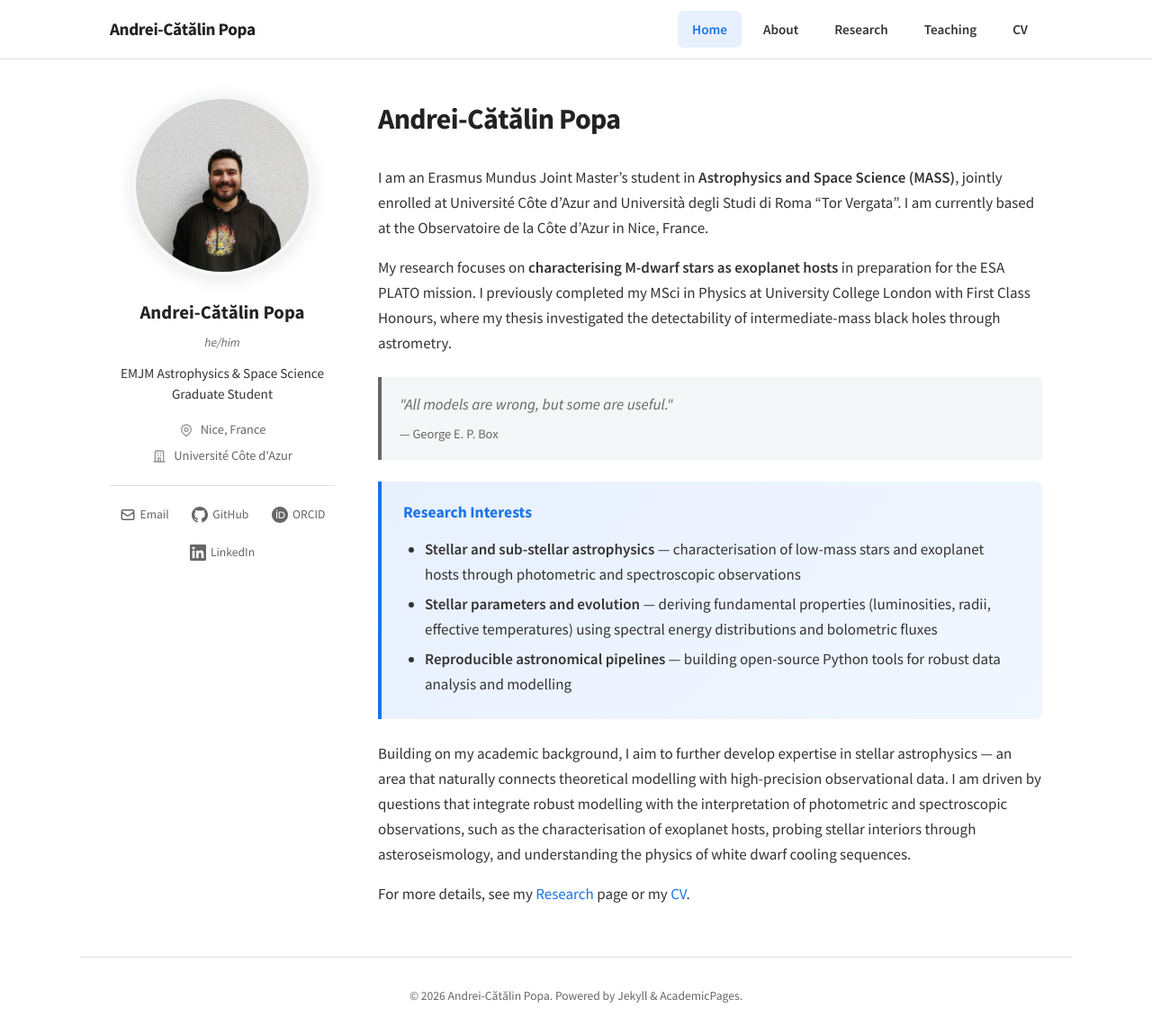
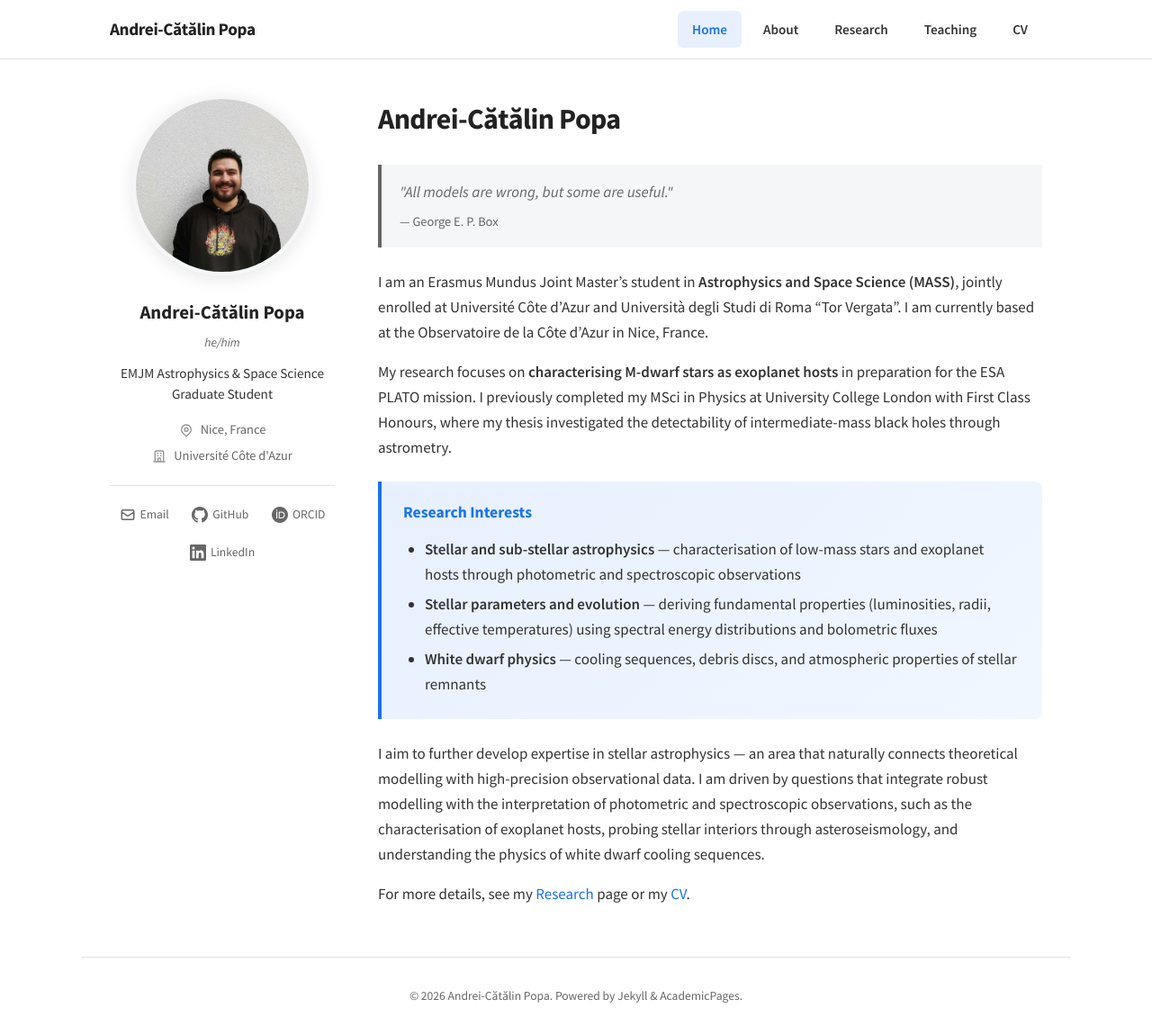
Before and after one commit to acpopa/acpopa.github.io, a Jekyll site: the page built from index.md, in a window 1280 px wide and 1150 px high. Shown: the whole window at 90% size. Built offline with Jekyll 4.4.1, drawn with Linux system fonts in a browser that asks for light colours.

Commit message:
Update index.md

```diff
--- a/index.md
+++ b/index.md
@@ -5,24 +5,24 @@ title: "Home"
 
 # Andrei-Cătălin Popa
 
-I am an Erasmus Mundus Joint Master's student in **Astrophysics and Space Science (MASS)**, jointly enrolled at Université Côte d'Azur and Università degli Studi di Roma "Tor Vergata". I am currently based at the Observatoire de la Côte d'Azur in Nice, France.
-
-My research focuses on **characterising M-dwarf stars as exoplanet hosts** in preparation for the ESA PLATO mission. I previously completed my MSci in Physics at University College London with First Class Honours, where my thesis investigated the detectability of intermediate-mass black holes through astrometry.
-
 <div class="quote-box">
 "All models are wrong, but some are useful."
 <div class="attribution">— George E. P. Box</div>
 </div>
+
+I am an Erasmus Mundus Joint Master's student in **Astrophysics and Space Science (MASS)**, jointly enrolled at Université Côte d'Azur and Università degli Studi di Roma "Tor Vergata". I am currently based at the Observatoire de la Côte d'Azur in Nice, France.
+
+My research focuses on **characterising M-dwarf stars as exoplanet hosts** in preparation for the ESA PLATO mission. I previously completed my MSci in Physics at University College London with First Class Honours, where my thesis investigated the detectability of intermediate-mass black holes through astrometry.
 
 <div class="highlight-box">
 <h3>Research Interests</h3>
 <ul>
 <li><strong>Stellar and sub-stellar astrophysics</strong> — characterisation of low-mass stars and exoplanet hosts through photometric and spectroscopic observations</li>
 <li><strong>Stellar parameters and evolution</strong> — deriving fundamental properties (luminosities, radii, effective temperatures) using spectral energy distributions and bolometric fluxes</li>
-<li><strong>Reproducible astronomical pipelines</strong> — building open-source Python tools for robust data analysis and modelling</li>
+<li><strong>White dwarf physics</strong> — cooling sequences, debris discs, and atmospheric properties of stellar remnants</li>
 </ul>
 </div>
 
-Building on my academic background, I aim to further develop expertise in stellar astrophysics — an area that naturally connects theoretical modelling with high-precision observational data. I am driven by questions that integrate robust modelling with the interpretation of photometric and spectroscopic observations, such as the characterisation of exoplanet hosts, probing stellar interiors through asteroseismology, and understanding the physics of white dwarf cooling sequences.
+I aim to further develop expertise in stellar astrophysics — an area that naturally connects theoretical modelling with high-precision observational data. I am driven by questions that integrate robust modelling with the interpretation of photometric and spectroscopic observations, such as the characterisation of exoplanet hosts, probing stellar interiors through asteroseismology, and understanding the physics of white dwarf cooling sequences.
 
 For more details, see my [Research](research/) page or my [CV](cv/).
```
